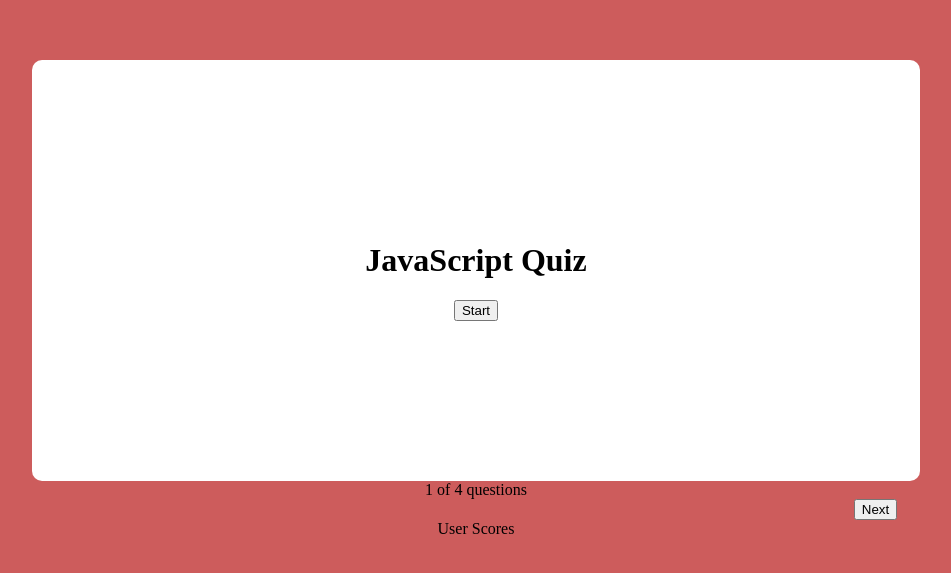
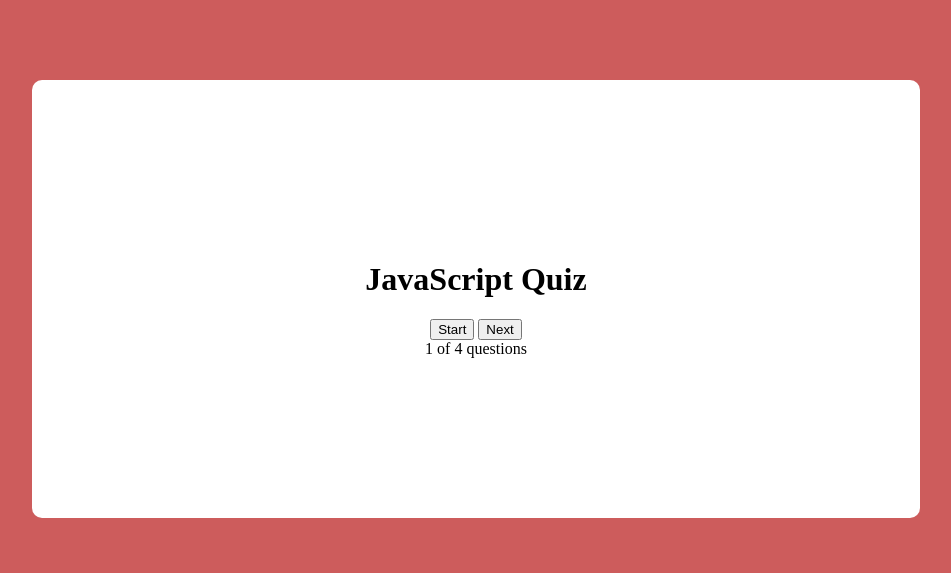
Before and after one commit to ChrisTR1021/Personal-Quiz-, a plain HTML site: page index.html in a window 1280 px wide. Shown: the part 109-682 px from the top of the page, without its empty margins (164-1115 px from the left). Drawn offline with Linux system fonts and the light colour scheme.

Commit message:
reworked html and moved buttons

```diff
--- a/index.html
+++ b/index.html
@@ -9,14 +9,10 @@
 <body>
     <div class="start">
         <h1>JavaScript Quiz</h1>
-        <button id="start-btn">Start</button>
+        <button id="start-btn" class="begin-button">Start</button>
+        <button id="next-button" class="nxt-btn">Next</button>
+        <div class="question-count"> 1 of 4 questions</div>
     </div>
-    <div id="container">
-        <div class="question-count"> 1 of 4 questions</div>
-    <button id="next-button" class="nxt-btn">Next</button>
-    <div id="question container"></div>
-    </div>
-    <div id="my-score">User Scores</div>
     <script src="script.js"></script>
 </body>
 </html>
--- a/style.css
+++ b/style.css
@@ -24,8 +24,3 @@ body {
     text-align: center;
     z-index: 0; /* Lower z-index for the main content container */
 }
-
-.nxt-btn {
-    margin-right: -799px;
-    z-index: 1;
-}
```
